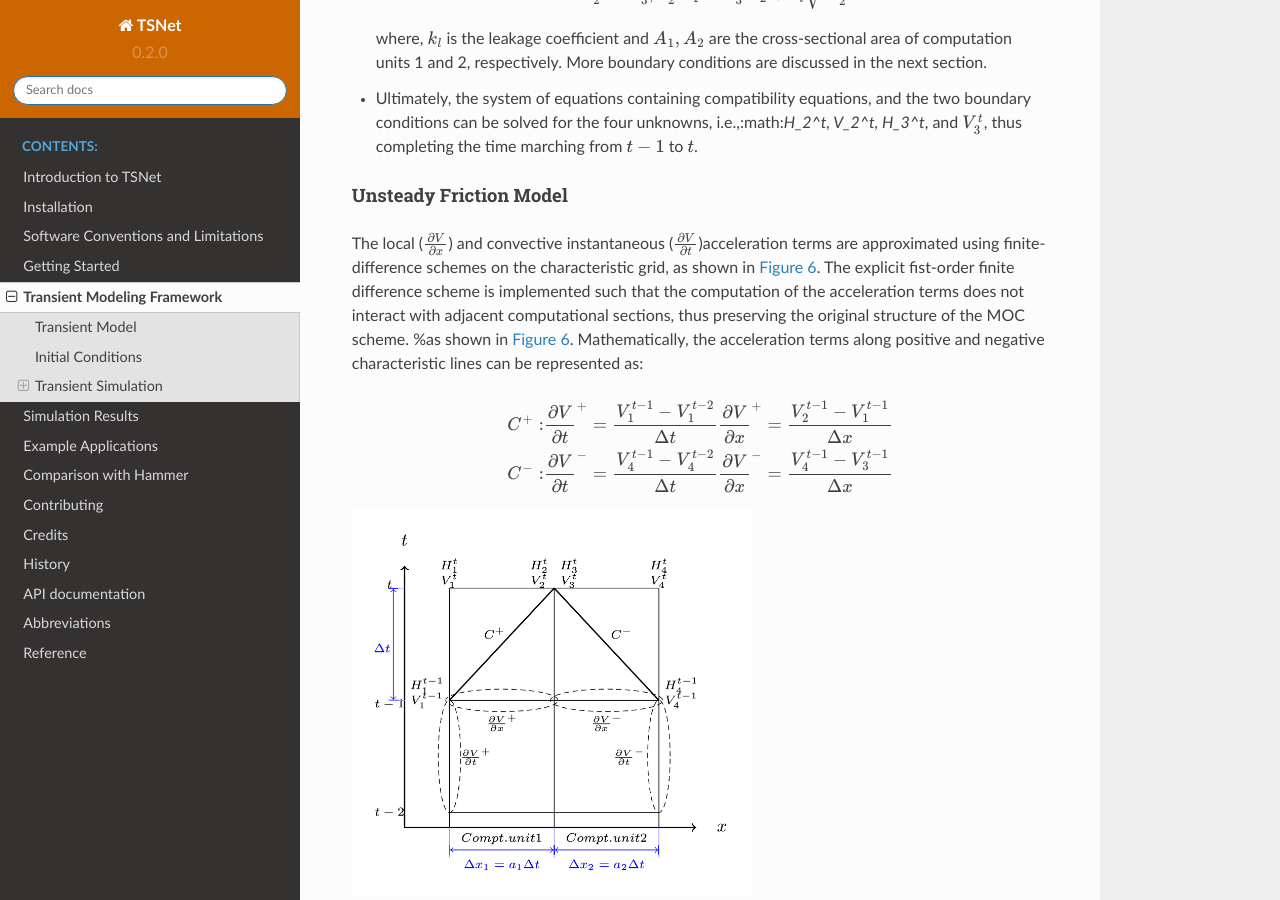
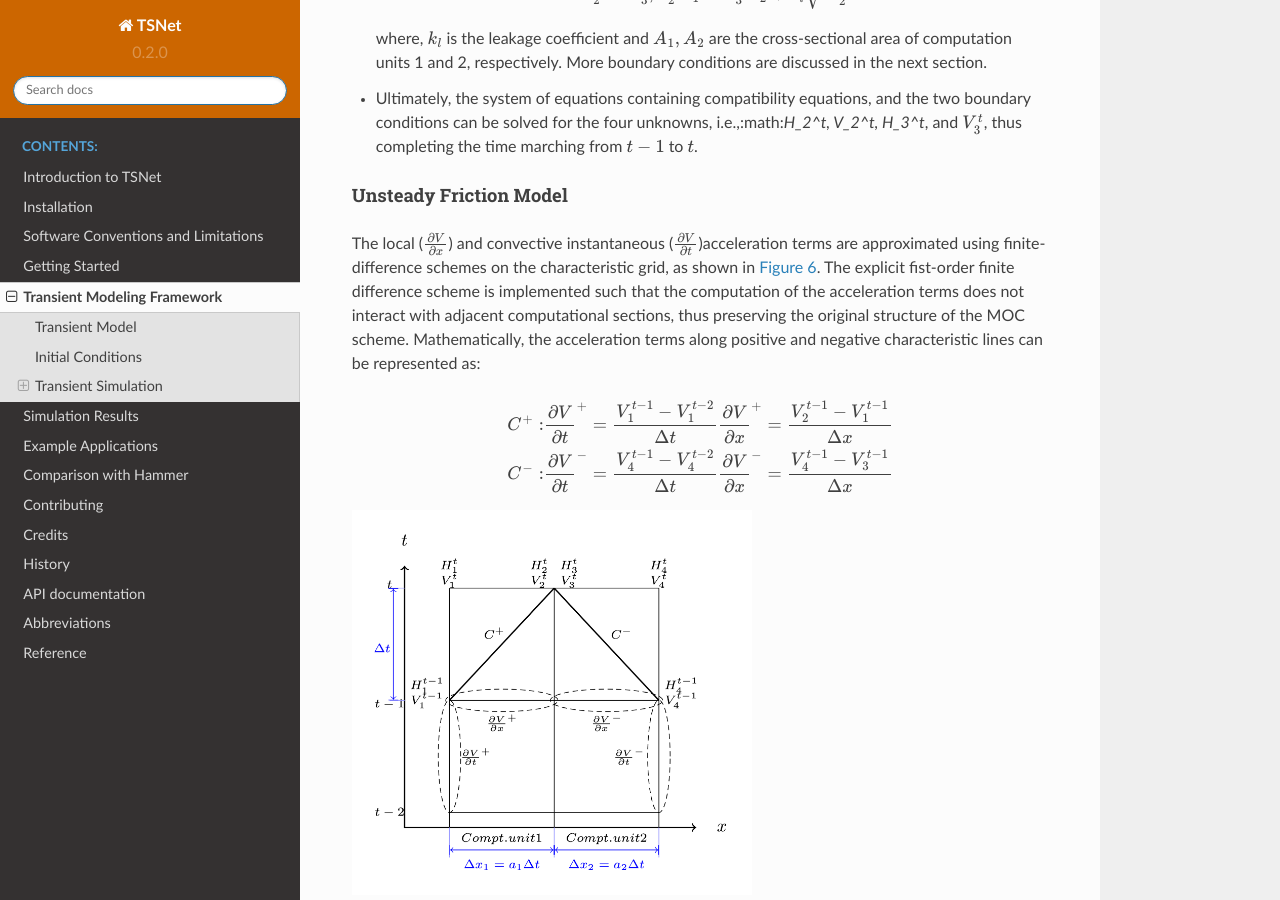
Before and after one commit to glorialulu/TSNet, a Sphinx documentation site: the page built from docs/transient.rst, in a window 1280 px wide and 900 px high, scrolled down 10158 px. Built offline with Sphinx 7.4.7 and the Read the Docs theme 2.0.0, drawn with Linux system fonts in a browser that asks for light colours.

Commit message:
docs updated

```diff
--- a/docs/transient.rst
+++ b/docs/transient.rst
@@ -562,7 +562,7 @@ are approximated using finite-difference schemes
 on the characteristic grid, as shown in :numref:`MOC_grid_unsteady`.
 The explicit fist-order finite difference scheme is implemented such that the computation
 of the acceleration terms does not interact with adjacent computational sections,
-thus preserving the original structure of the MOC scheme. %as shown in :numref:`MOC_grid_unsteady`.
+thus preserving the original structure of the MOC scheme.
 Mathematically, the acceleration terms along positive and negative characteristic lines can
 be represented as:
 
@@ -690,7 +690,7 @@ shown in :numref:`MOC_grid` are formulated as:
     & \mathcal{V}_A^t =  \mathcal{V}_A^{t-1} - A_T \left(z^t-z^{t-1}\right) &\mbox{tank air volume}
 
 
-where ::math:`Q_T` is the flow rate into the surge tank,
+where :math:`Q_T` is the flow rate into the surge tank,
 :math:`z` is the water level in the surge tank,
 :math:`H_A, \mathcal{V}_A` are the total head, and the volume of the air in the surge tank,
 :math:`H_b` is the barometric pressure, and
--- a/docs/validation.rst
+++ b/docs/validation.rst
@@ -15,7 +15,7 @@ Tnet 0
 
 We first show the comparison for a simple network,
 consisting of one reservoir, two pipes, and one valve, as illustrated in :numref:`tnet0_network`.
-The wave speed for both pipes is ::math:`1200m/s`, and lengths and diameters are given in the figure.
+The wave speed for both pipes is :math:`1200m/s`, and lengths and diameters are given in the figure.
 The transient event is generated by closing the end-valve at the beginning of the simulation
 during 2s; thus, the flow rate at the end valve decreases linearly from :math:`0.05m^3/s` at :math:`t=0s` to
 :math:`0m^3/s` at :math:`t=2s` and remains zero thereafter.
```
